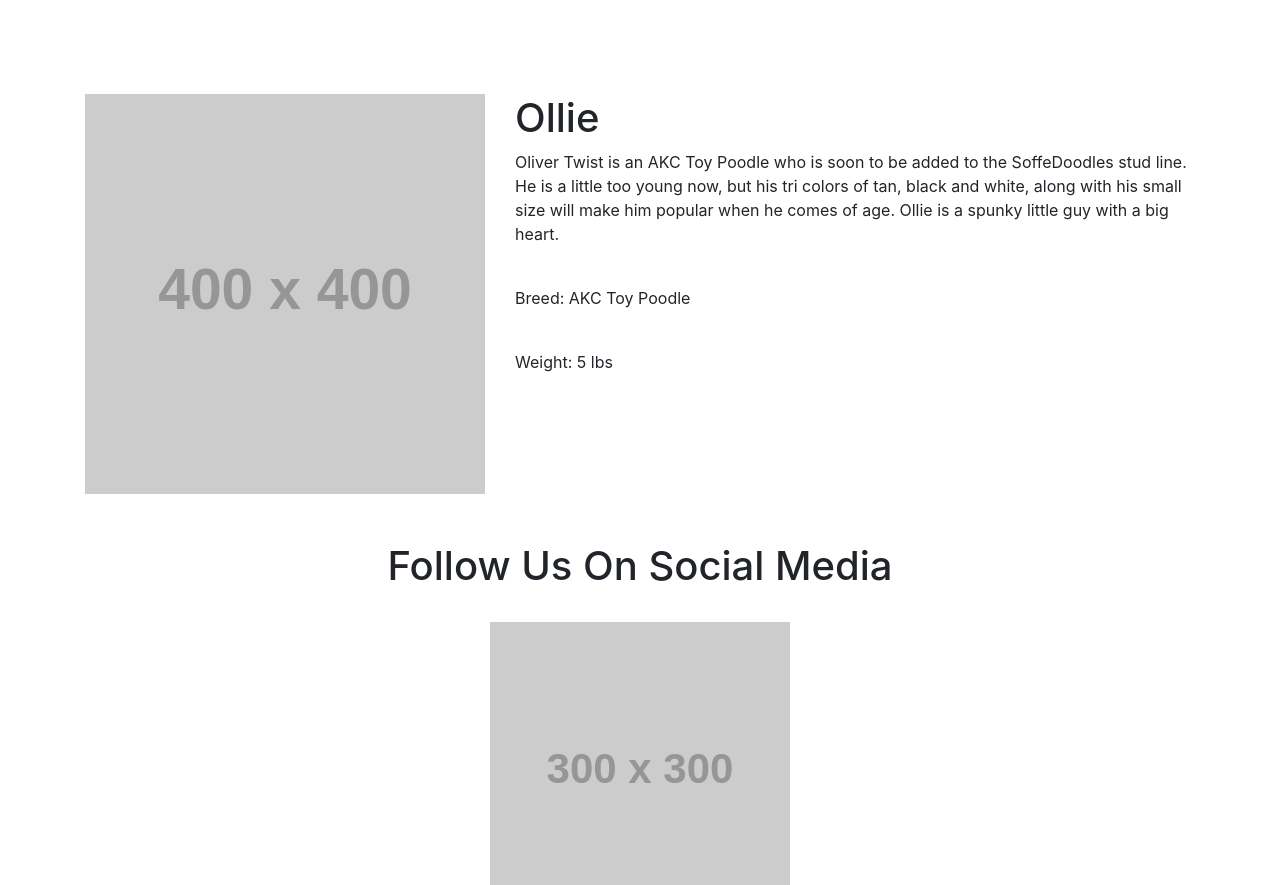
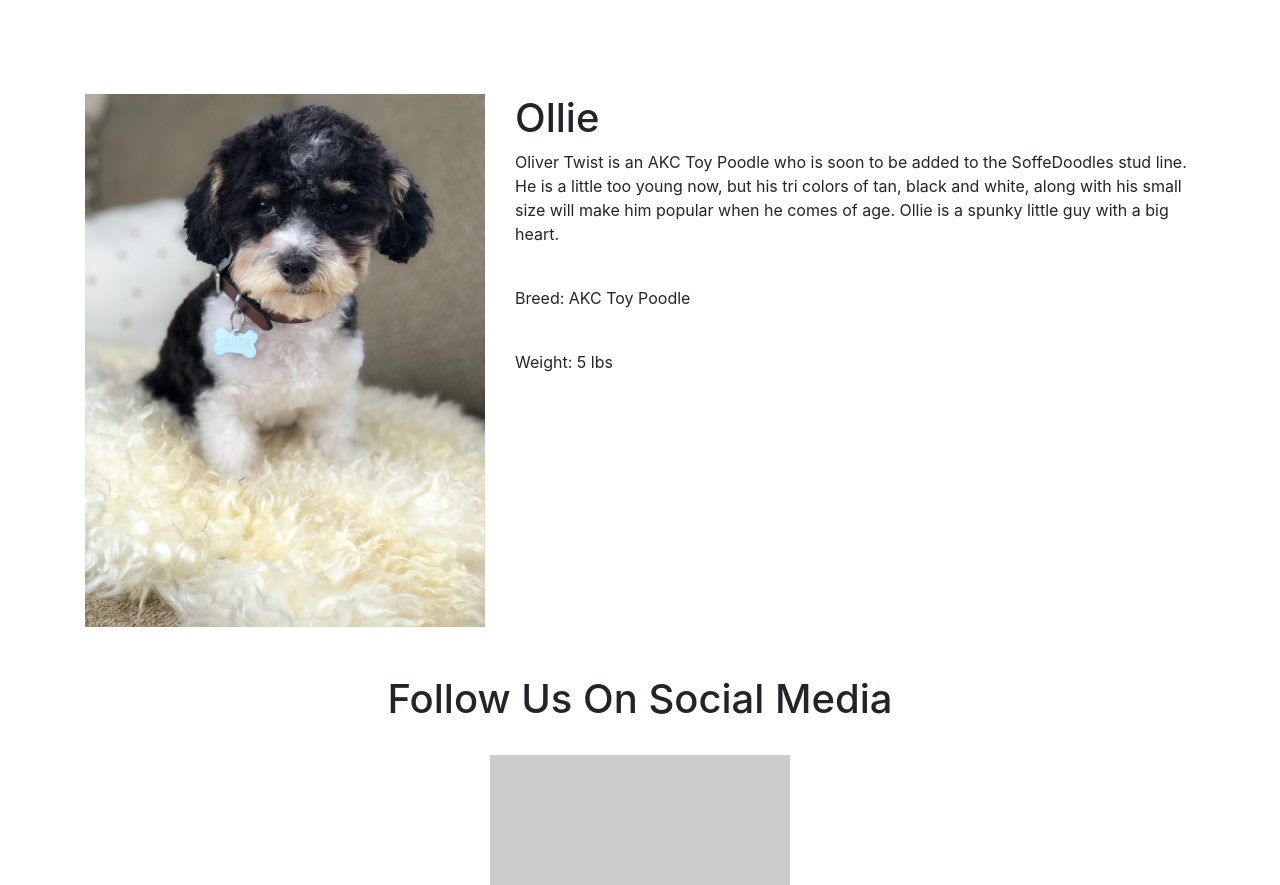
Before and after one commit to benklinton/Soffe-Doodles, a React (Create React App) app: page /sires-dames in a window 1280 px wide. Shown: the part 4572-5457 px from the top of the page. Built offline with nearby package versions, Linux system fonts and the light colour scheme.

Commit message:
added oillie image to sires and dames page

```diff
--- a/src/components/dog info/index.js
+++ b/src/components/dog info/index.js
@@ -9,6 +9,7 @@ import Scout from './images/Scout.jpg';
 import Lettie from './images/Lettie.jpg';
 import Cooper from './images/Cooper.jpg';
 import Rex from './images/Rex.jpg';
+import Ollie from './images/Ollie.jpg';
 
 function DogInfo() {
     return (
@@ -140,7 +141,7 @@ function DogInfo() {
                 </Row>
                 <Row>
                     <Col lg={'auto'} xs={'auto'}>
-                        <img src="https://via.placeholder.com/400x400" alt='pics of dogs' className="mt-5 mb-5 img-responive"></img>
+                        <img src={Ollie} alt='pics of dogs' className="mt-5 mb-5 img-responive"></img>
                     </Col>
                     <Col>
                         <h1 className="mt-5" style={{ textAlign: "left" }}>Ollie</h1>
```
Also changed, not shown: src/components/dog info/images/IMG_7810.jpg (added), src/components/dog info/images/Ollie.jpg (added).
